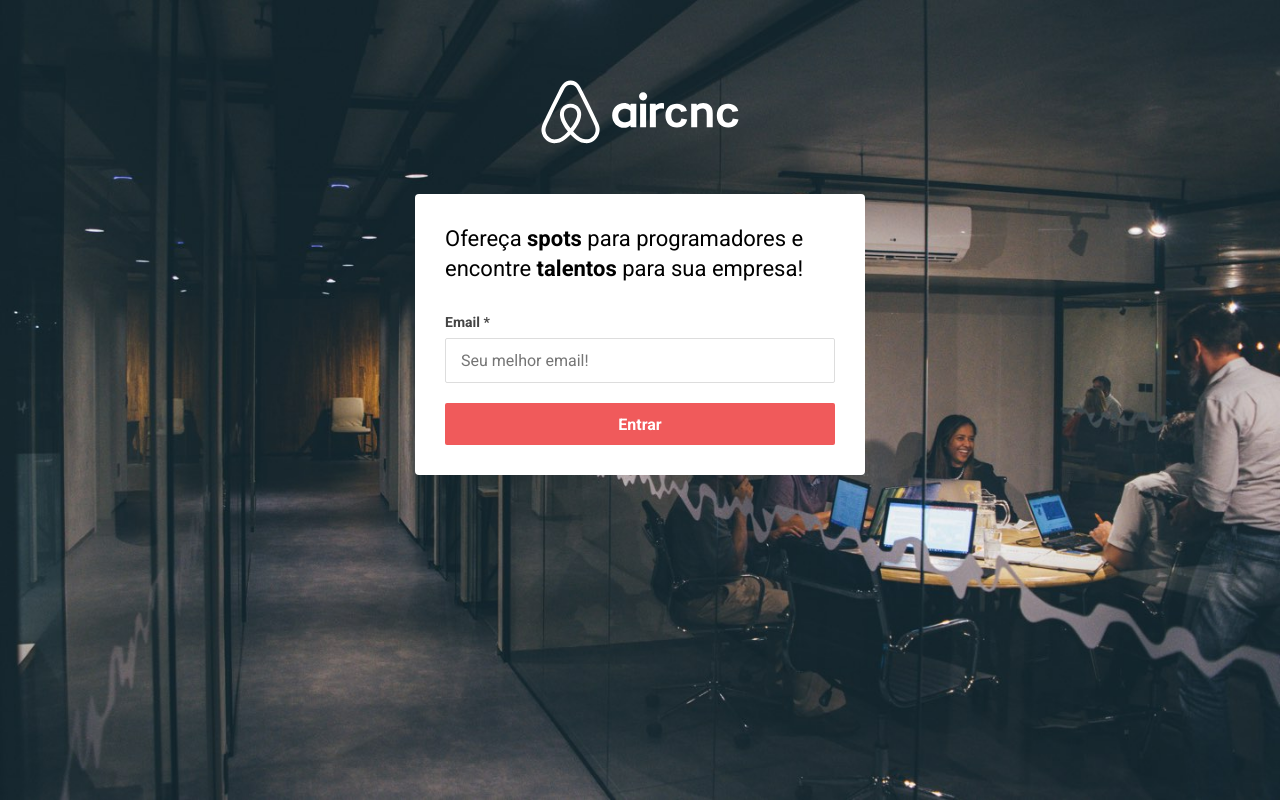
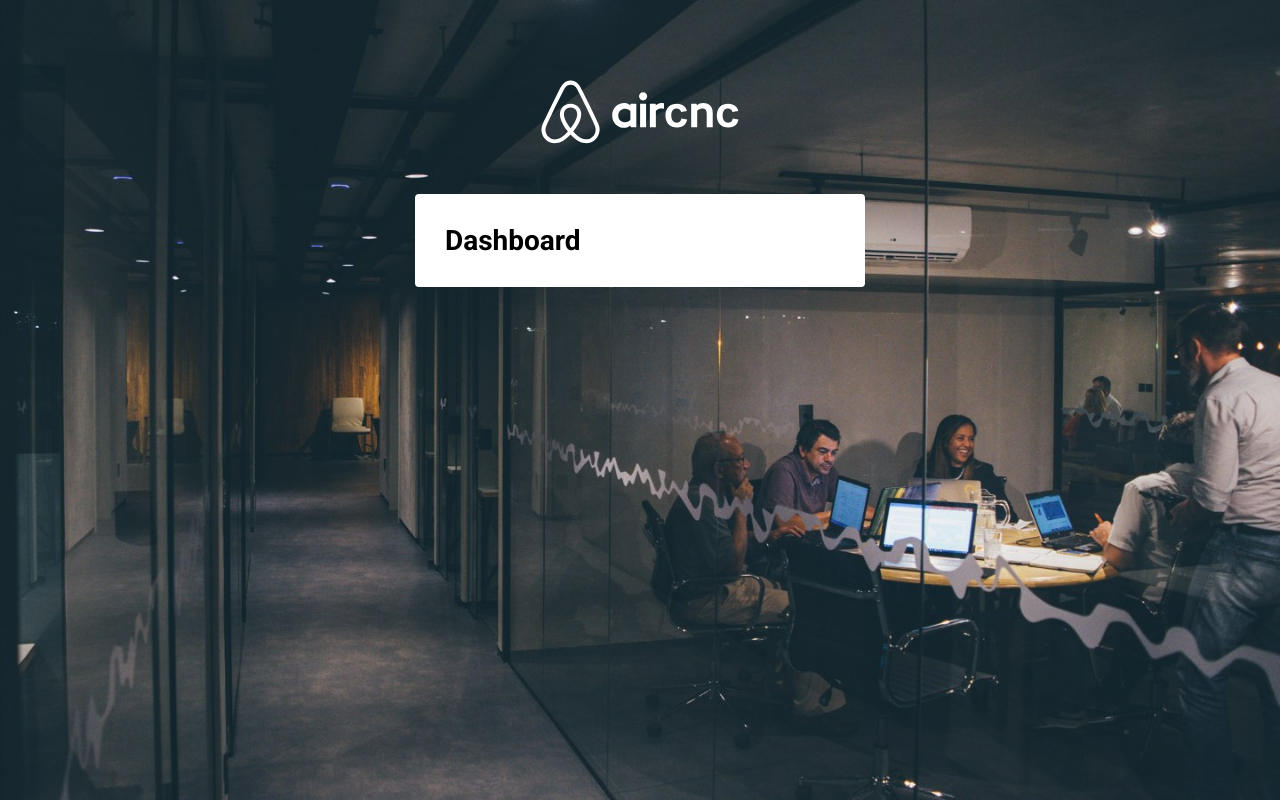
Before and after one commit to fleflis/oministack9-frontend, a React (Create React App) app: page /dashboard in a window 1280 px wide. Built offline with nearby package versions, Linux system fonts and the light colour scheme.

Commit message:
finishing configuring routes

```diff
--- a/src/App.js
+++ b/src/App.js
@@ -1,20 +1,11 @@
-import React, {useState} from 'react';
-import api from './services/api'
+import React from 'react';
 import './App.css';
 import logo from './assets/logo.svg'
 
+import Routes from './routes';
+
 function App() {
-  const [email, setEmail] = useState('')
 
-  async function handleSubmit(e) {
-    e.preventDefault();
-
-    const response = await api.post('/sessions',{email})
-
-    const {_id} = response.data
-
-    localStorage.setItem('user',_id)
-  }
 
 
   return (
@@ -22,14 +13,7 @@ function App() {
       <img src={logo} alt="AirCNC"/>
 
       <div className="content">
-        <p>
-          Ofereça <strong>spots</strong> para programadores e encontre <strong>talentos</strong> para sua empresa!
-        </p>
-        <form onSubmit={handleSubmit}>
-          <label htmlFor="email">Email *</label>
-          <input type="email" name="email" id="email" placeholder="Seu melhor email!" value={email} onChange={event => setEmail(event.target.value)}/>
-          <button className="btn" type="submit">Entrar</button>
-        </form>
+        <Routes />
       </div>
     </div>
   );
--- a/src/pages/Dashboard/index.js
+++ b/src/pages/Dashboard/index.js
@@ -1,5 +1,5 @@
 import React from 'react' ;
 
 export default function Dashboard() {
-    return <div></div>
+    return <h1>Dashboard</h1>
 }
--- a/src/pages/Login/index.js
+++ b/src/pages/Login/index.js
@@ -1,5 +1,29 @@
-import React from 'react' ;
+import React,{useState} from 'react' ;
+import api from '../../services/api'
 
 export default function Login() {
-    return <div></div>
+    const [email, setEmail] = useState('')
+
+    async function handleSubmit(e) {
+        e.preventDefault();
+
+        const response = await api.post('/sessions',{email})
+
+        const {_id} = response.data
+
+        localStorage.setItem('user',_id)
+    }
+    return (
+        <>
+
+            <p>
+            Ofereça <strong>spots</strong> para programadores e encontre <strong>talentos</strong> para sua empresa!
+            </p>
+            <form onSubmit={handleSubmit}>
+            <label htmlFor="email">Email *</label>
+            <input type="email" name="email" id="email" placeholder="Seu melhor email!" value={email} onChange={event => setEmail(event.target.value)}/>
+            <button className="btn" type="submit">Entrar</button>
+            </form>
+        </>
+    )
 }
--- a/src/routes.js
+++ b/src/routes.js
@@ -2,7 +2,7 @@ import React from 'react';
 import { BrowserRouter, Switch, Route } from 'react-router-dom';
 
 import Login from './pages/Login';
-import Dashboard from './pages/Dashboardrd';
+import Dashboard from './pages/Dashboard';
 import New from './pages/New'
 
 export default function Routes() {
```
